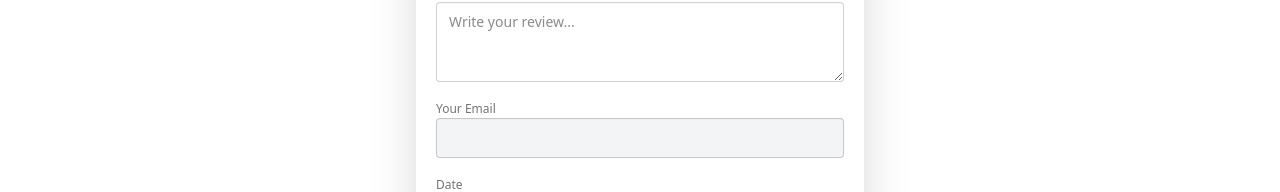
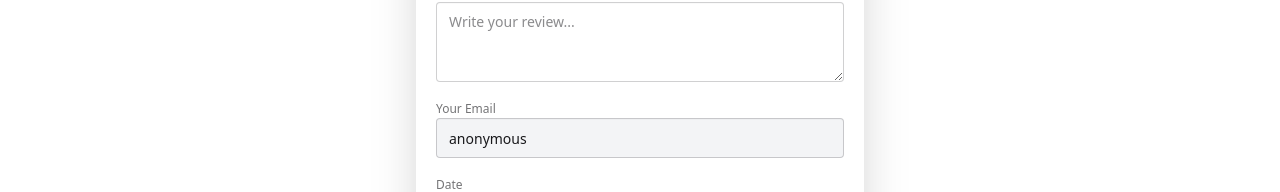
Before and after one commit to Kamran-8674/assignment-ten, a React (Vite) app: page /addReview in a window 1280 px wide. Shown: the part 613-805 px from the top of the page. Built offline with nearby package versions, Linux system fonts and the light colour scheme; no server answers.

Commit message:
added login

```diff
--- a/src/components/Navbar.jsx
+++ b/src/components/Navbar.jsx
@@ -45,7 +45,7 @@ const Navbar = () => {
     <img  className='rounded-full w-15' src={user.photoURL} alt="User" />
   </div>
   <ul tabIndex="-1" className="dropdown-content menu bg-base-100 rounded-box z-1 w-52 mr-14 mt-4 p-2 shadow-sm">
-    <li><a>Item 1</a></li>
+    <li><NavLink className={' '} to={'/addReview'}>AddReview</NavLink></li>
     <li><a>Item 2</a></li>
     <li><button onClick={handleLogOut} className='btn'>SignOut</button></li>
   </ul>
--- a/src/pages/AddReview.jsx
+++ b/src/pages/AddReview.jsx
@@ -126,12 +126,11 @@ const AddReview = () => {
               ></textarea>
             </div>
 
-            {/* Email and Date (auto-filled) */}
             <div>
               <label className="label font-medium">Your Email</label>
               <input
                 type="email"
-                value={user?.email || ""}
+                value={user?.email || "anonymous"}
                 className="input input-bordered w-full bg-gray-100"
                 readOnly
               />
--- /dev/null
+++ b/src/pages/AllReviews.jsx
@@ -0,0 +1,11 @@
+import React from 'react';
+
+const AllReviews = () => {
+    return (
+        <div>
+            all reviews
+        </div>
+    );
+};
+
+export default AllReviews;
--- /dev/null
+++ b/src/pages/MyReviews.jsx
@@ -0,0 +1,11 @@
+import React from 'react';
+
+const MyReviews = () => {
+    return (
+        <div>
+            my reviews
+        </div>
+    );
+};
+
+export default MyReviews;
```
Also changed, not shown: 1 other file (tests, documents, lock files or other folders).
